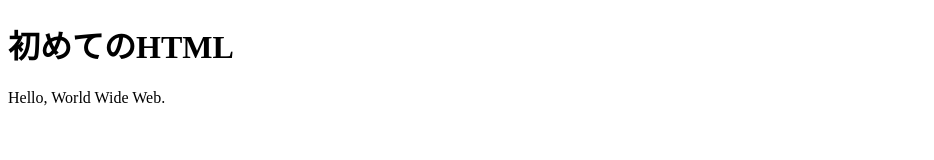
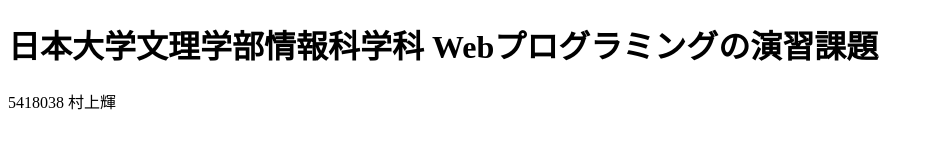
Before and after one commit to KiraMurakami/Exercise2, a plain HTML site: page index.html in a window 1280 px wide. Shown: the whole page, without its empty margins (0-934 px from the left). Drawn offline with Linux system fonts and the light colour scheme.

Commit message:
Update index.html

```diff
--- a/index.html
+++ b/index.html
@@ -3,14 +3,14 @@
 
   <!-- head部 -->
   <head>
-    <title> 初めてのHTML </title>
+    <title> Webプログラミング演習課題 </title>
     <meta charset="UTF-8">
   </head>
 
   <!-- body部 -->
   <body>
-    <h1> 初めてのHTML </h1>
-    <p> Hello, World Wide Web. </p>
+    <h1> 日本大学文理学部情報科学科 Webプログラミングの演習課題 </h1>
+    <p> 5418038 村上輝 </p>
   </body>
 
 </html>
```
